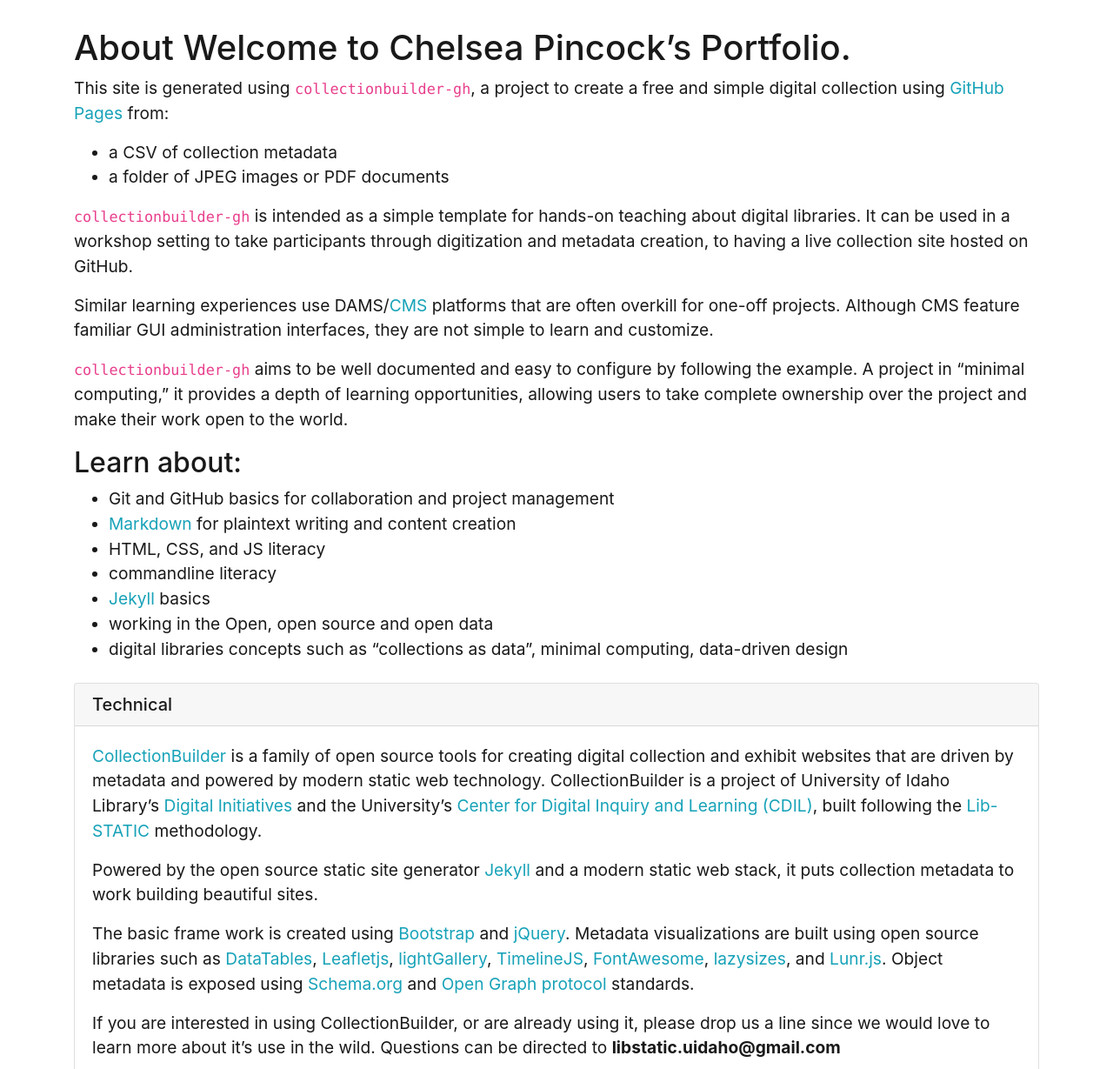
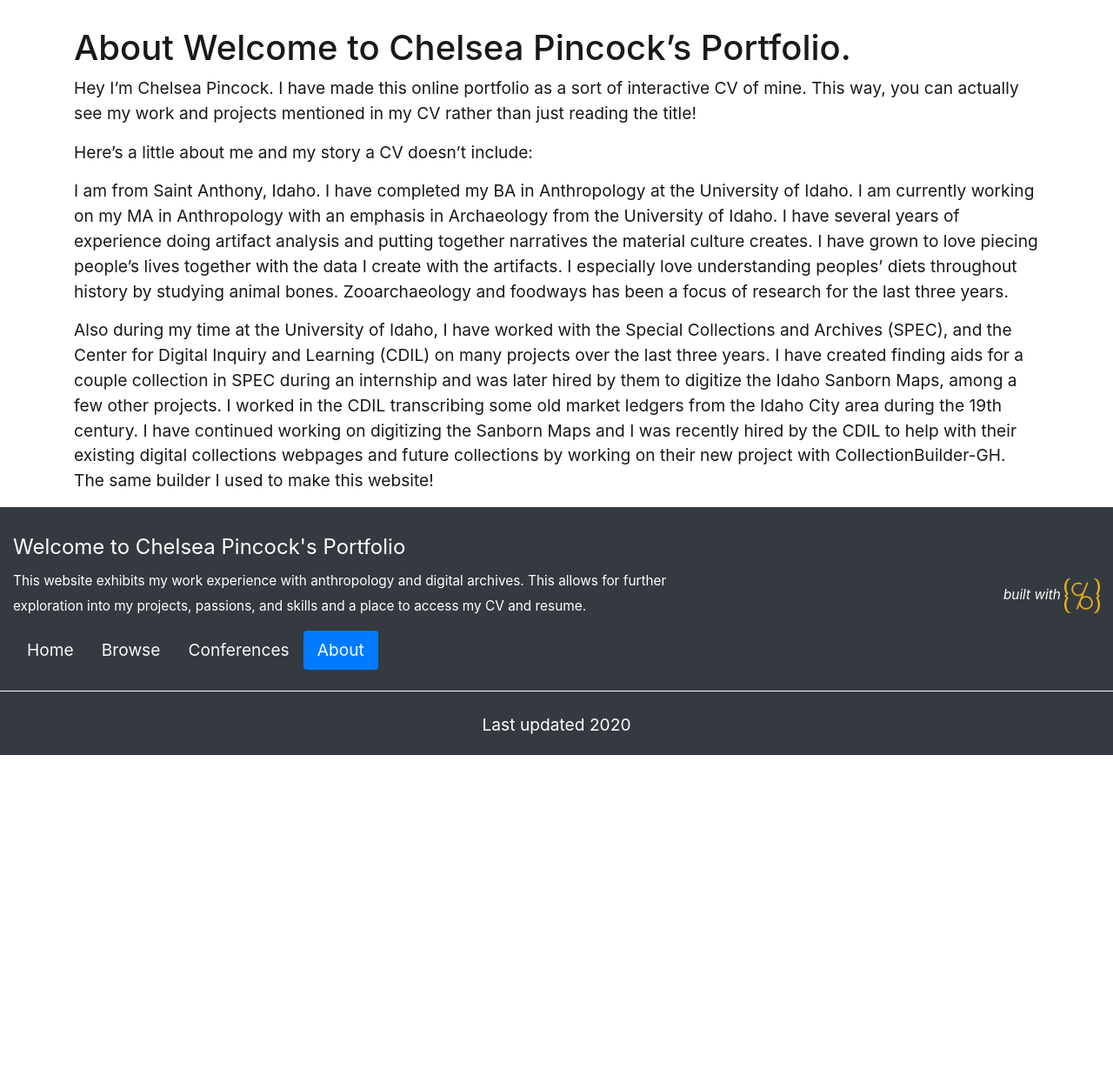
Before and after one commit to cc3199/portfolio, a Jekyll site: the page built from pages/about.md, in a window 1280 px wide and 1400 px high, scrolled down 264 px. Shown: the part 171-1400 px from the top of the window at 87% size. Built offline with Jekyll 4.4.1, drawn with Linux system fonts in a browser that asks for light colours; after the commit the page ends 1303 px from its top, so only the background shows below that; some of the changed text lies outside the part shown.

Commit message:
base edits

```diff
--- a/_data/config-nav.csv
+++ b/_data/config-nav.csv
@@ -1,9 +1,5 @@
 display_name,stub,dropdown_parent
 Home,/
 Browse,/browse.html
-Subjects,/subjects.html
-Locations,/locations.html
-Map,/map.html
-Timeline,/timeline.html
-Data,/data/
+Conferences,/conferences.html
 About,/about.html
--- a/_layouts/conferences.html
+++ b/_layouts/conferences.html
@@ -5,7 +5,7 @@
 <div class="container mt-2">
     <ul class="breadcrumb h6">
         <li class="breadcrumb-item"><a class="text-dark" href="{{ '/' | absolute_url }}">{{ site.data.theme.title }}</a></li>
-        <li class="breadcrumb-item text-secondary"><a class="text-dark" href="{{ '/posters/' | absolute_url }}">Posters</a></li>
+        <li class="breadcrumb-item text-secondary"><a class="text-dark" href="{{ '/conferences/' | absolute_url }}">Conferences</a></li>
         <li id="bc-title" class="breadcrumb-item active"></li>
     </ul>
     </div>
--- a/pages/about.md
+++ b/pages/about.md
@@ -9,28 +9,10 @@
 
 # About {{ site.title }}.
 
-This site is generated using `collectionbuilder-gh`, a project to create a free and simple digital collection using [GitHub Pages](https://pages.github.com/) from:
+Hey I'm Chelsea Pincock. I have made this online portfolio as a sort of interactive CV of mine. This way, you can actually see my work and projects mentioned in my CV rather than just reading the title!
 
-- a CSV of collection metadata
-- a folder of JPEG images or PDF documents
+Here's a little about me and my story a CV doesn't include:
 
-`collectionbuilder-gh` is intended as a simple template for hands-on teaching about digital libraries.
-It can be used in a workshop setting to take participants through digitization and metadata creation, to having a live collection site hosted on GitHub.
+I am from Saint Anthony, Idaho. I have completed my BA in Anthropology at the University of Idaho. I am currently working on my MA in Anthropology with an emphasis in Archaeology from the University of Idaho. I have several years of experience doing artifact analysis and putting together narratives the material culture creates. I have grown to love piecing people's lives together with the data I create with the artifacts. I especially love understanding peoples' diets throughout history by studying animal bones. Zooarchaeology and foodways has been a focus of research for the last three years.
 
-Similar learning experiences use DAMS/[CMS](https://en.wikipedia.org/wiki/Content_management_system) platforms that are often overkill for one-off projects.
-Although CMS feature familiar GUI administration interfaces, they are not simple to learn and customize.
-
-`collectionbuilder-gh` aims to be well documented and easy to configure by following the example.
-A project in "minimal computing," it provides a depth of learning opportunities, allowing users to take complete ownership over the project and make their work open to the world.
-
-## Learn about:
-
-- Git and GitHub basics for collaboration and project management
-- [Markdown](https://guides.github.com/features/mastering-markdown/) for plaintext writing and content creation
-- HTML, CSS, and JS literacy
-- commandline literacy
-- [Jekyll](https://jekyllrb.com/) basics
-- working in the Open, open source and open data
-- digital libraries concepts such as "collections as data", minimal computing, data-driven design
-
-{% include about/credits.md %}
+Also during my time at the University of Idaho, I have worked with the Special Collections and Archives (SPEC), and the Center for Digital Inquiry and Learning (CDIL) on many projects over the last three years. I have created finding aids for a couple collection in SPEC during an internship and was later hired by them to digitize the Idaho Sanborn Maps, among a few other projects. I worked in the CDIL transcribing some old market ledgers from the Idaho City area during the 19th century. I have continued working on digitizing the Sanborn Maps and I was recently hired by the CDIL to help with their existing digital collections webpages and future collections by working on their new project with CollectionBuilder-GH. The same builder I used to make this website!
```
Also changed, not shown: pages/conferences.md (+1 -1 lines), pages/honorthesis.md (+1 -1 lines).
